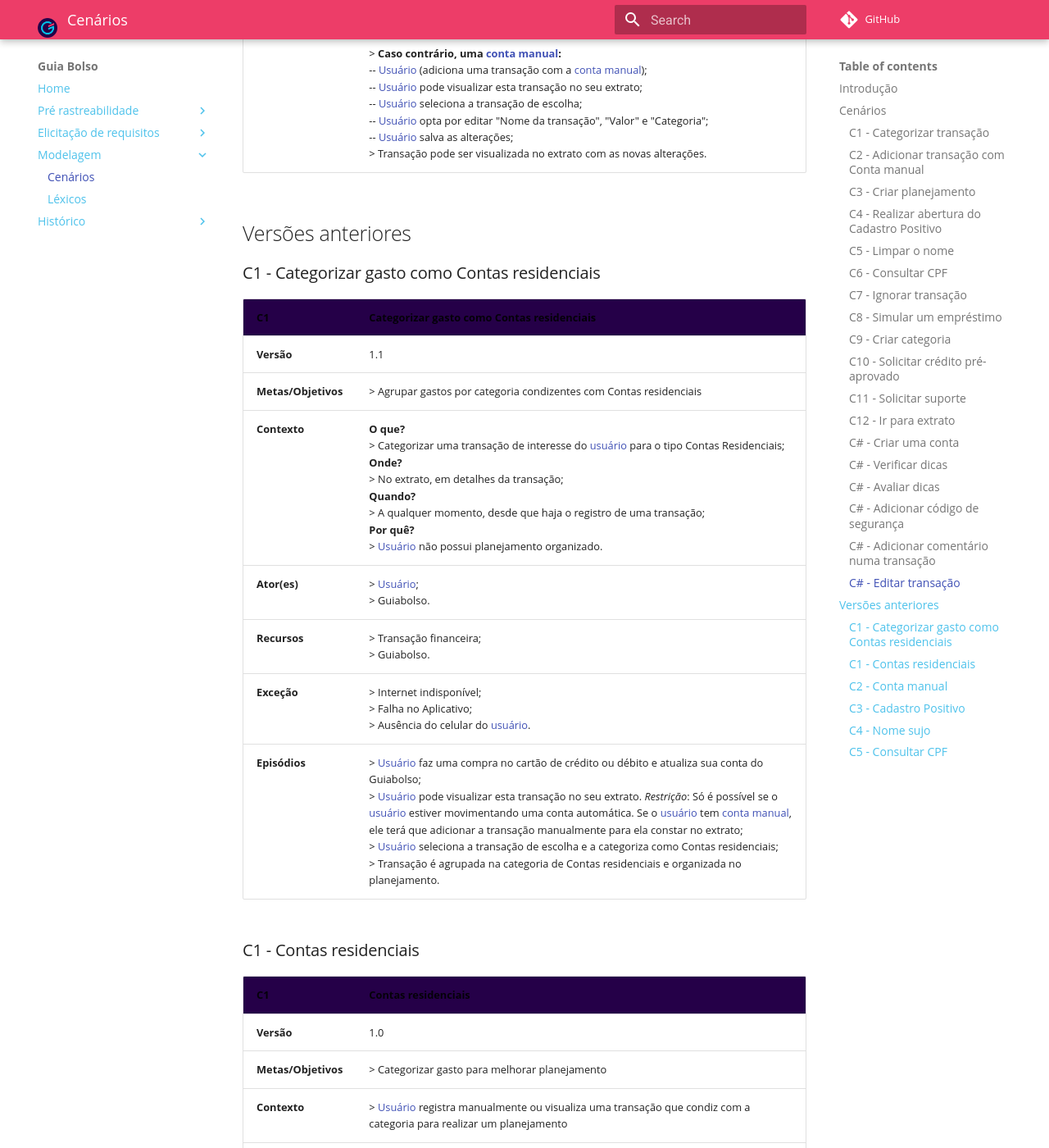
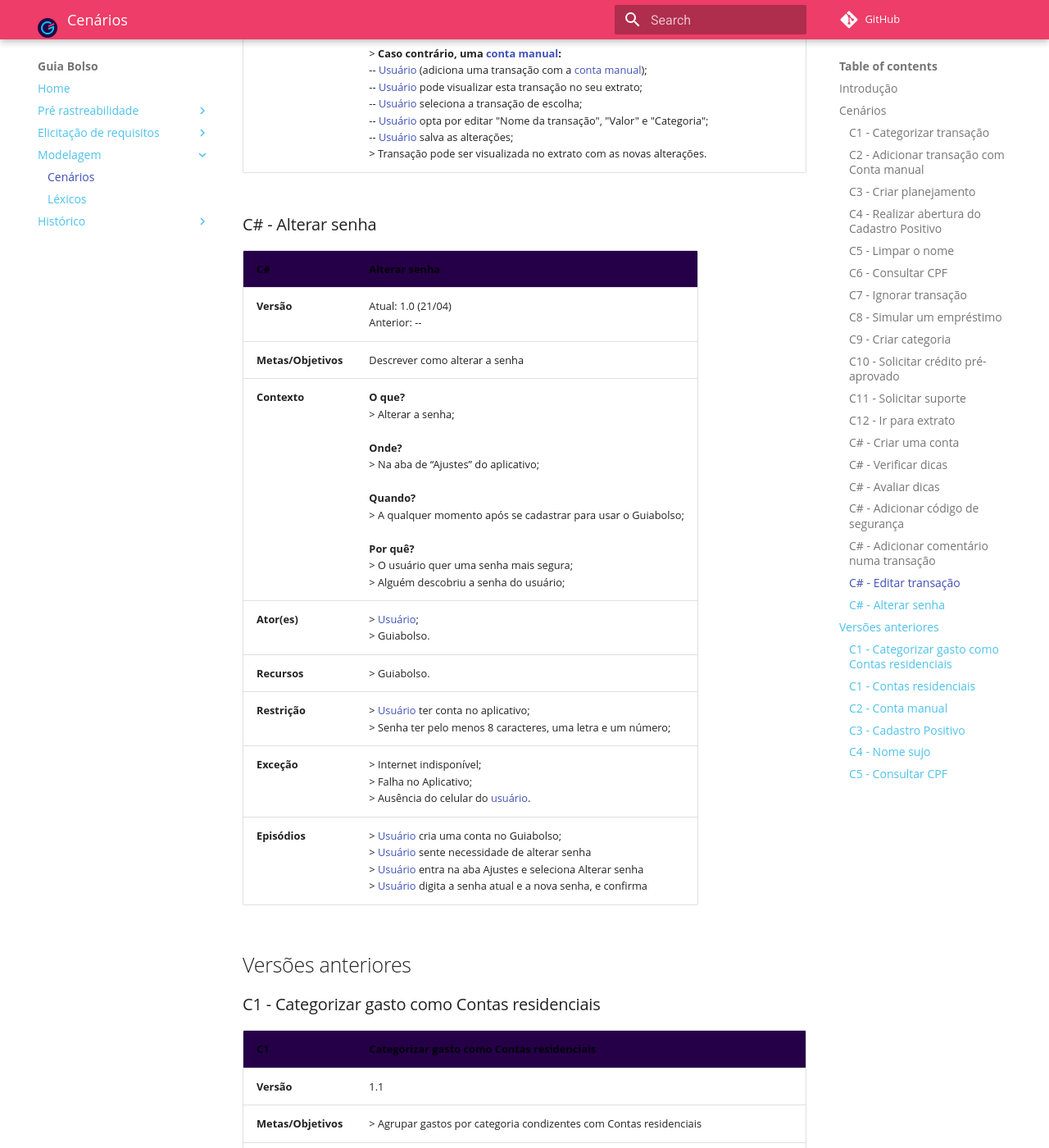
Before and after one commit to fga-disciplinas/2019.1-Guia-Bolso, an MkDocs documentation site: the page built from docs/modelagem/cenarios.md, in a window 1280 px wide and 1400 px high, scrolled down 17749 px. Shown: the whole window at 82% size. Built offline with MkDocs 1.6.1 and Material for MkDocs 9.7.7, drawn with Linux system fonts in a browser that asks for light colours; comment, search, counter and statistics services are not loaded; old or Windows-style settings are respelled for this version of MkDocs.

Commit message:
adicionado cenário Alterar senha

```diff
--- a/docs/modelagem/cenarios.md
+++ b/docs/modelagem/cenarios.md
@@ -239,6 +239,19 @@
 | **Exceção** | > Internet indisponível; <br> > Falha no Aplicativo; <br> > Ausência do celular do [usuário]. |
 | **Episódios** | > **Se o [usuário] tem uma conta automática:** <br>  -- [Usuário] faz uma compra no cartão de crédito ou débito e atualiza sua conta do Guiabolso; <br> -- [Usuário] pode visualizar esta transação no seu extrato; <br> -- [Usuário] seleciona a transação de escolha; <br> -- [Usuário] opta por editar "Nome da transação, "Editar categoria", "Dividir em mais categorias" e "Ignorar transação"; <br> -- [Usuário] salva as alterações; <br> > Transação pode ser visualizada no extrato com as novas alterações. <br><br> > **Caso contrário, uma [conta manual]:**  <br>  -- [Usuário] (adiciona uma transação com a [conta manual]); <br> -- [Usuário] pode visualizar esta transação no seu extrato; <br> -- [Usuário] seleciona a transação de escolha; <br> -- [Usuário] opta por editar "Nome da transação", "Valor" e "Categoria"; <br> -- [Usuário] salva as alterações; <br> > Transação pode ser visualizada no extrato com as novas alterações.|
 
+### C# - Alterar senha
+
+| **C#** | **Alterar senha**|
+|--|--|
+| **Versão**| Atual: 1.0 (21/04) <br> Anterior: -- |
+| **Metas/Objetivos** | Descrever como alterar a senha |
+| **Contexto** |**O que?** <br> > Alterar a senha; <br><br> **Onde?** <br>> Na aba de “Ajustes” do aplicativo; <br><br> **Quando?** <br>> A qualquer momento após se cadastrar para usar o Guiabolso; <br><br> **Por quê?** <br> > O usuário quer uma senha mais segura; <br> > Alguém descobriu a senha do usuário;|
+|**Ator(es)** | > [Usuário]; <br> > Guiabolso.|
+| **Recursos** | > Guiabolso.|
+| **Restrição** | > [Usuário] ter conta no aplicativo; <br> > Senha ter pelo menos 8 caracteres, uma letra e um número; |
+| **Exceção** | > Internet indisponível; <br> > Falha no Aplicativo; <br> > Ausência do celular do [usuário]. |
+| **Episódios** | > [Usuário] cria uma conta no Guiabolso; <br> > [Usuário] sente necessidade de alterar senha <br> > [Usuário] entra na aba Ajustes e seleciona Alterar senha <br> > [Usuário] digita a senha atual e a nova senha, e confirma|
+
 ## Versões anteriores
 
 ### C1 - Categorizar gasto como Contas residenciais
```
